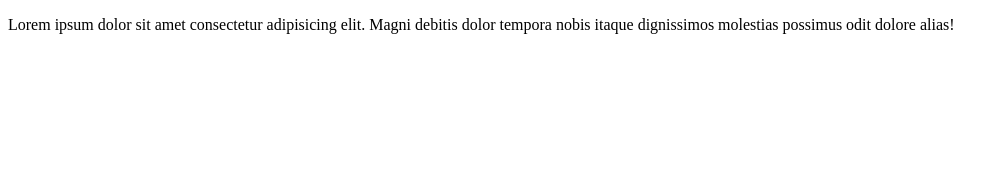
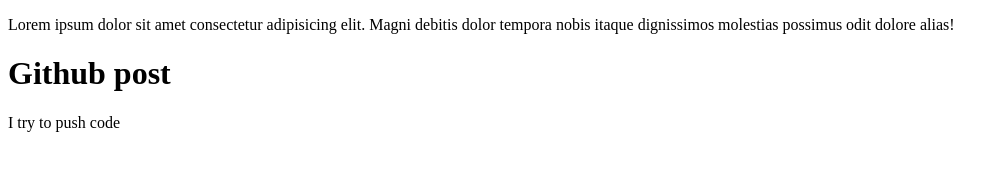
Before and after one commit to syedmehedi0003/my-second-repo, a plain HTML site: page index.html in a window 1280 px wide. Shown: the whole page, without its empty margins (0-1008 px from the left). Drawn offline with Linux system fonts and the light colour scheme.

Commit message:
added here

```diff
--- a/index.html
+++ b/index.html
@@ -9,5 +9,7 @@
 <body>
     <p>Lorem ipsum dolor sit amet consectetur adipisicing elit.
          Magni debitis dolor tempora nobis itaque dignissimos molestias possimus odit dolore alias!</p>
+    <h1>Github post</h1>
+    <p>I try to push code</p>
 </body>
 </html>
```
